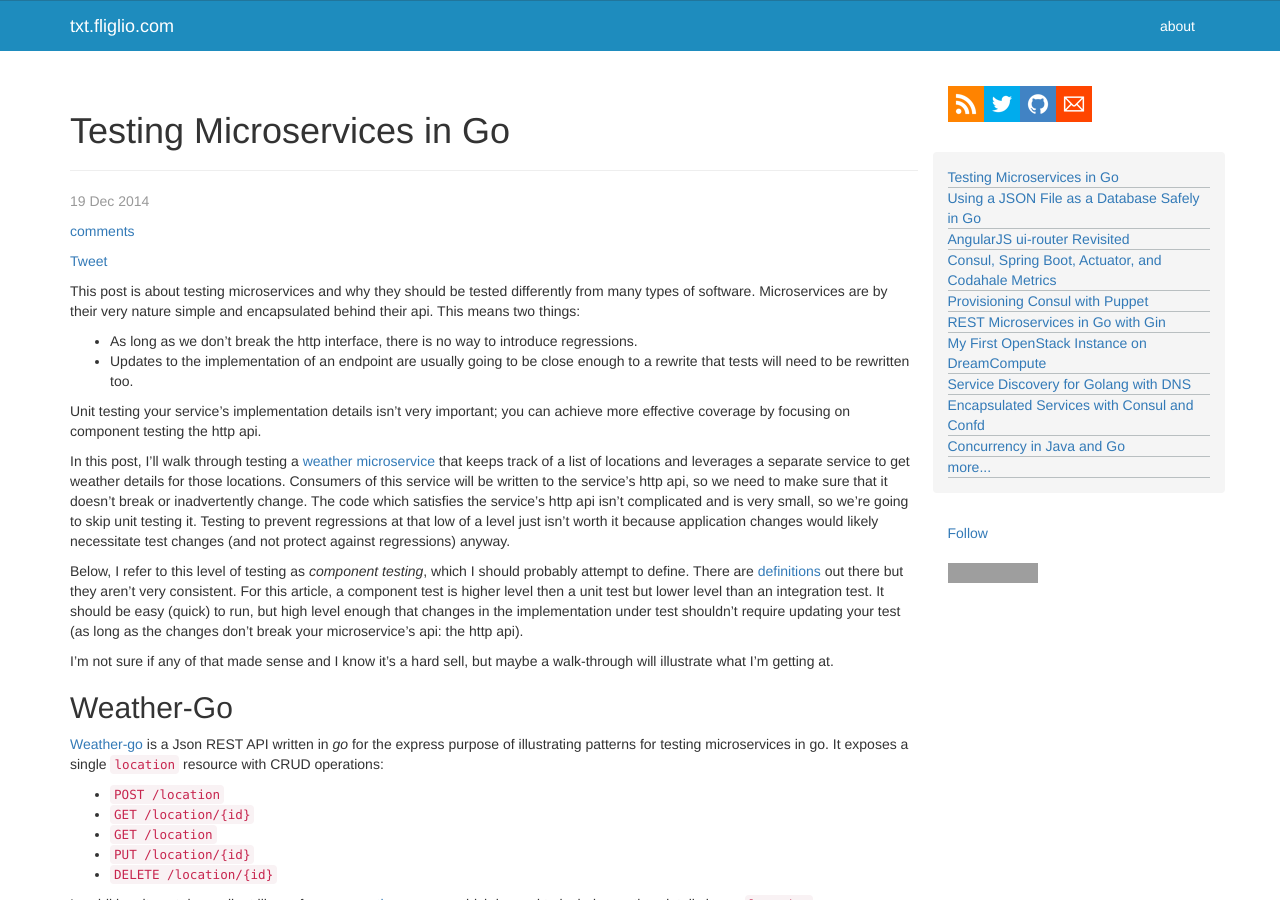
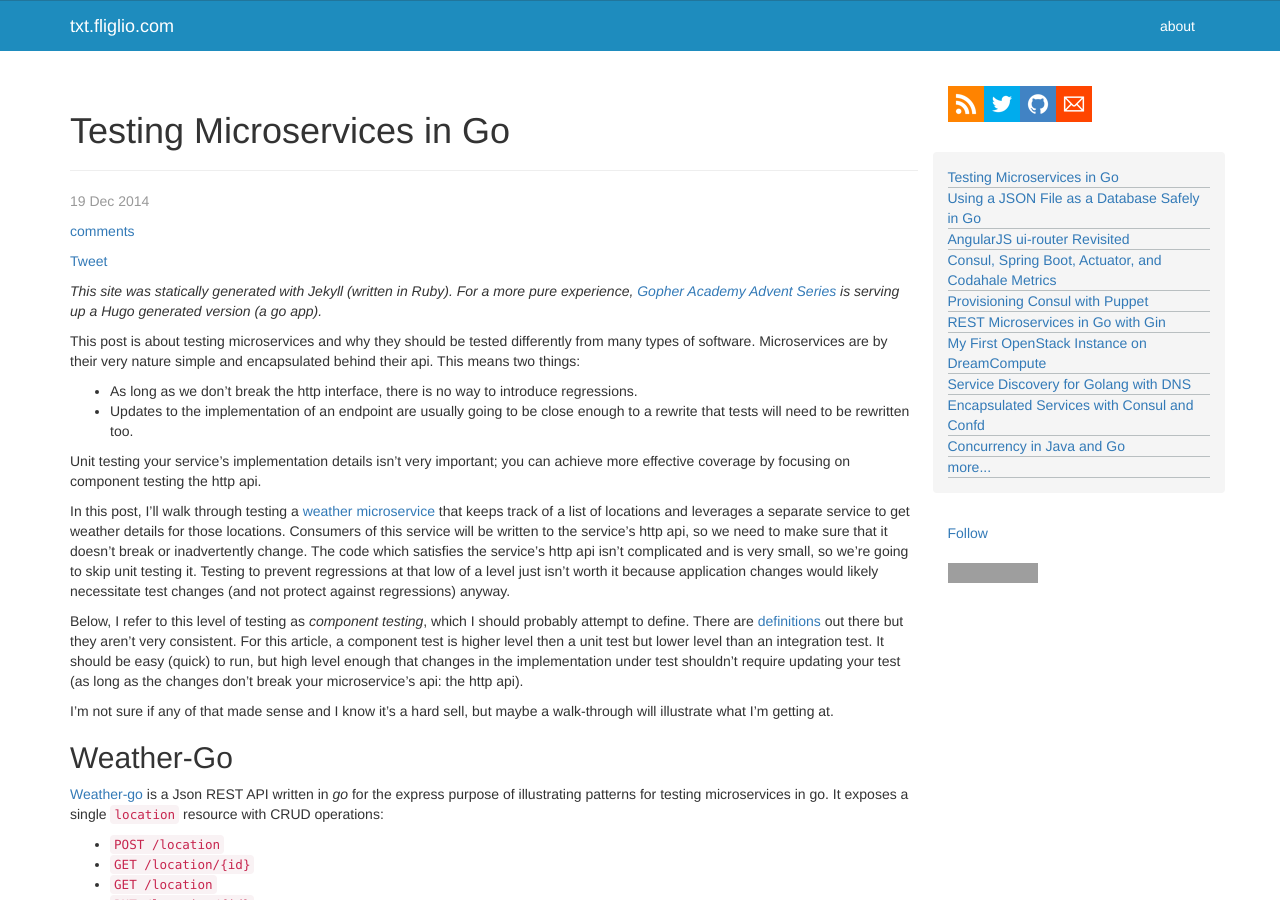
Before and after one commit to benschw/benschw.github.io, a Jekyll site: the page built from _posts/2014-12-19-testing-microservices-in-go.markdown, in a window 1280 px wide and 900 px high. Built offline with Jekyll 4.4.1, drawn with Linux system fonts in a browser that asks for light colours; nearby versions of some CDN libraries; Markdown is read by kramdown in place of the engine named in the settings; comment, search, counter and statistics services are not loaded; grey boxes are pictures that could not be loaded.

Commit message:
post(microservices testing): adding gopher academy link

```diff
--- a/_posts/2014-12-19-testing-microservices-in-go.markdown
+++ b/_posts/2014-12-19-testing-microservices-in-go.markdown
@@ -9,6 +9,8 @@ categories:
 - Post
 tags: []
 ---
+
+_This site was statically generated with Jekyll (written in Ruby). For a more pure experience, [Gopher Academy Advent Series](http://blog.gopheracademy.com/advent-2014/testing-microservices-in-go/) is serving up a Hugo generated version (a go app)._
 
 This post is about testing microservices and why they should be tested differently from many types of software. Microservices are by their very nature simple and encapsulated behind their api. This means two things:
 
```
